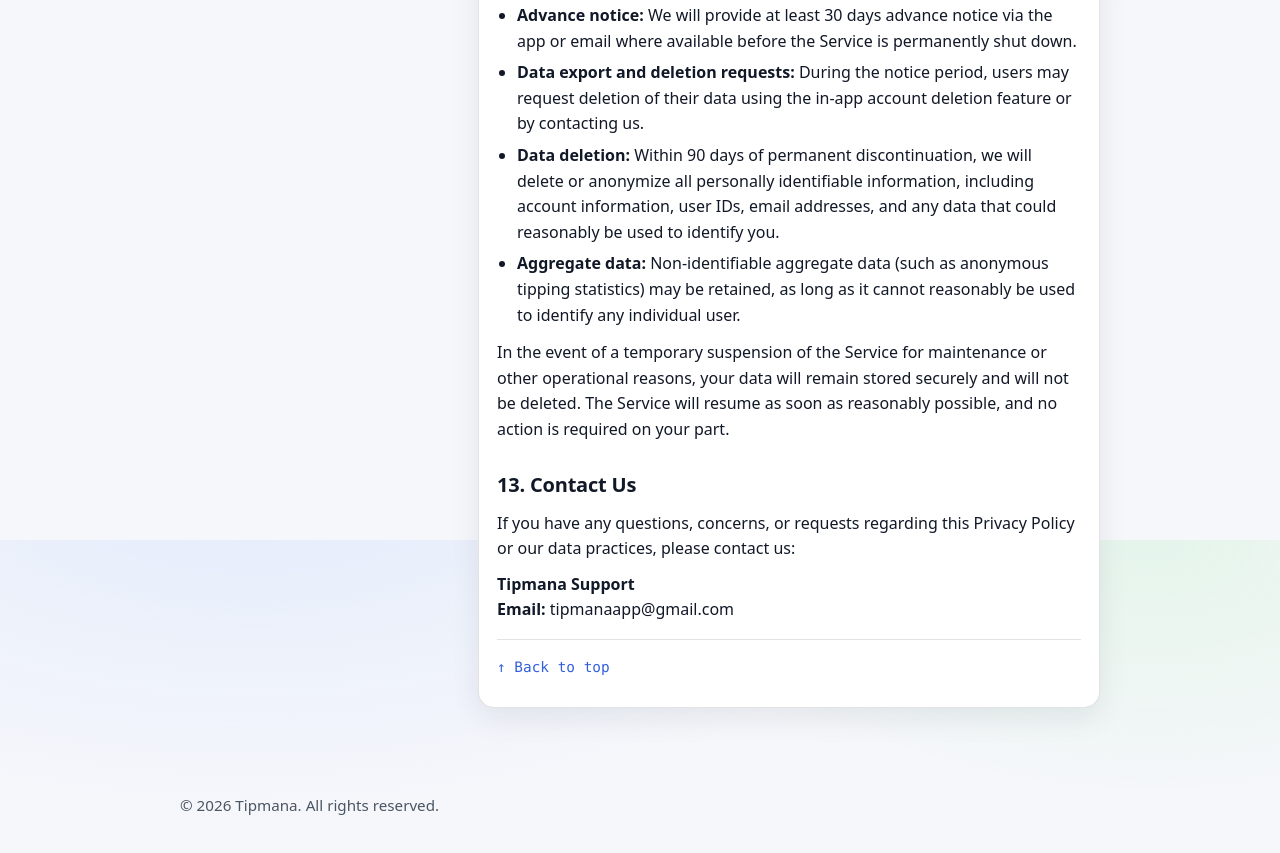
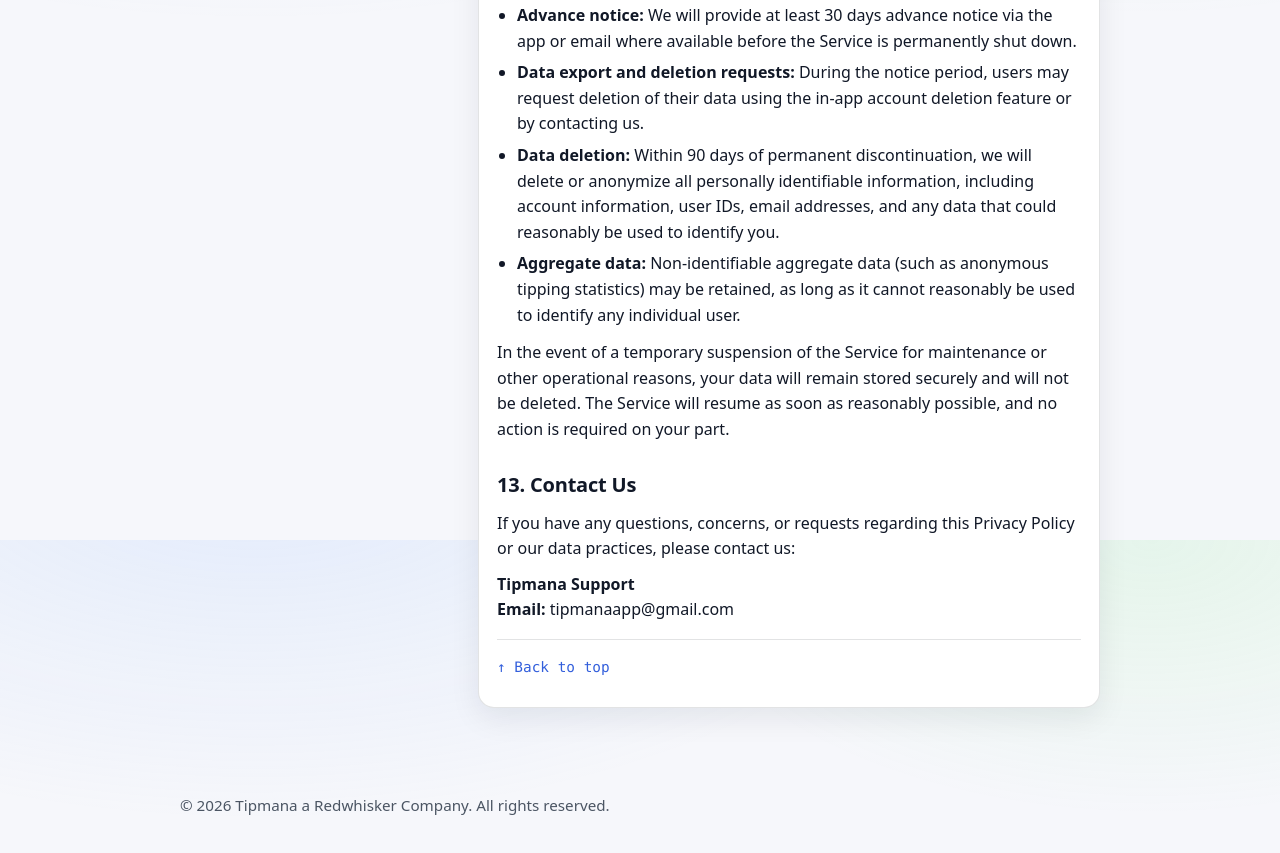
Before and after one commit to tipmanaapp-design/Tipmana-legal, a plain HTML site: page privacy.html in a window 1280 px wide. Shown: the part 10660-11513 px from the top of the page. Drawn offline with Linux system fonts and the light colour scheme.

Commit message:
Updated privacy.html

```diff
--- a/privacy.html
+++ b/privacy.html
@@ -566,7 +566,7 @@
 
   <footer>
     <div class="wrap">
-      <p>© <span id="year">2026</span> Tipmana. All rights reserved.</p>
+      <p>© <span id="year">2026</span> Tipmana a Redwhisker Company. All rights reserved.</p>
       <script>
         document.getElementById("year").textContent = new Date().getFullYear();
       </script>
```
